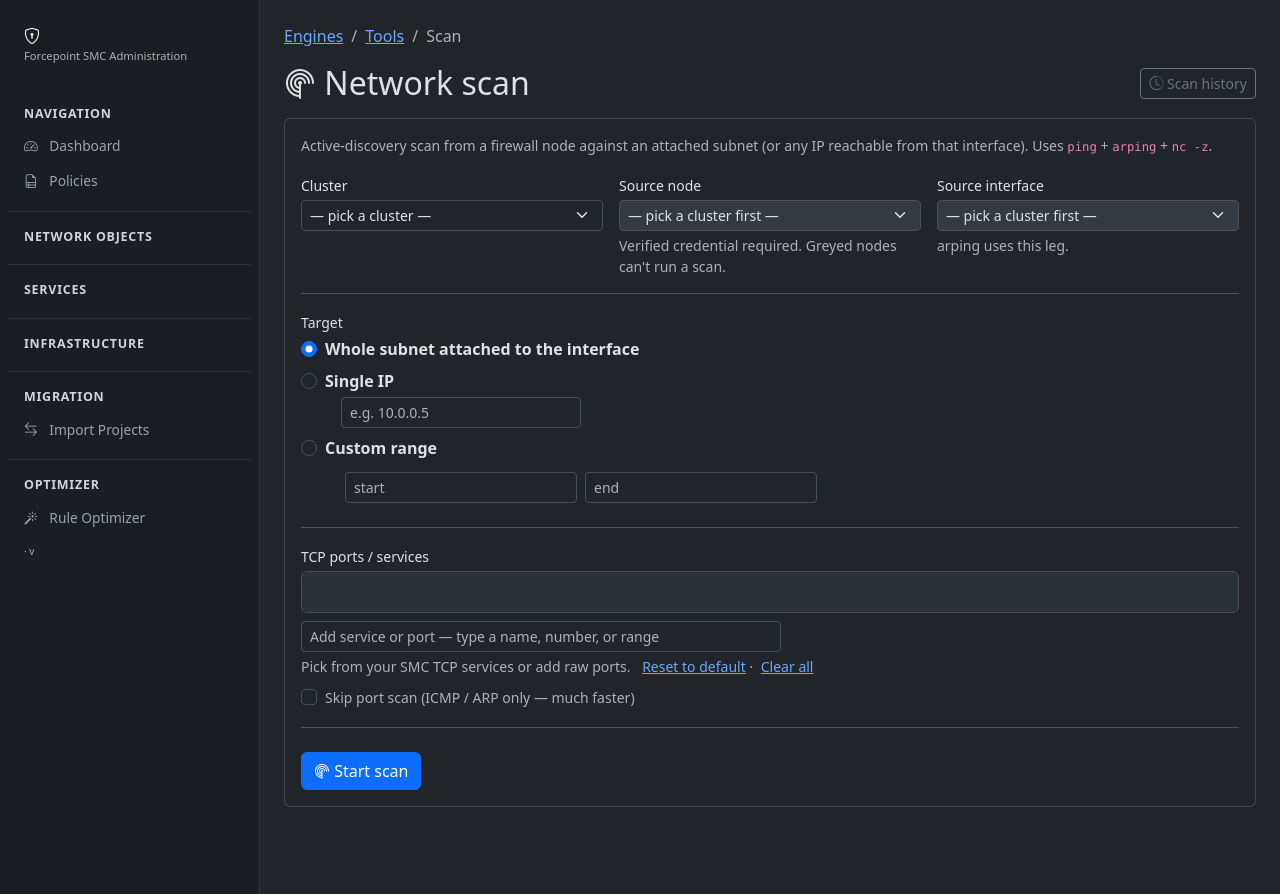
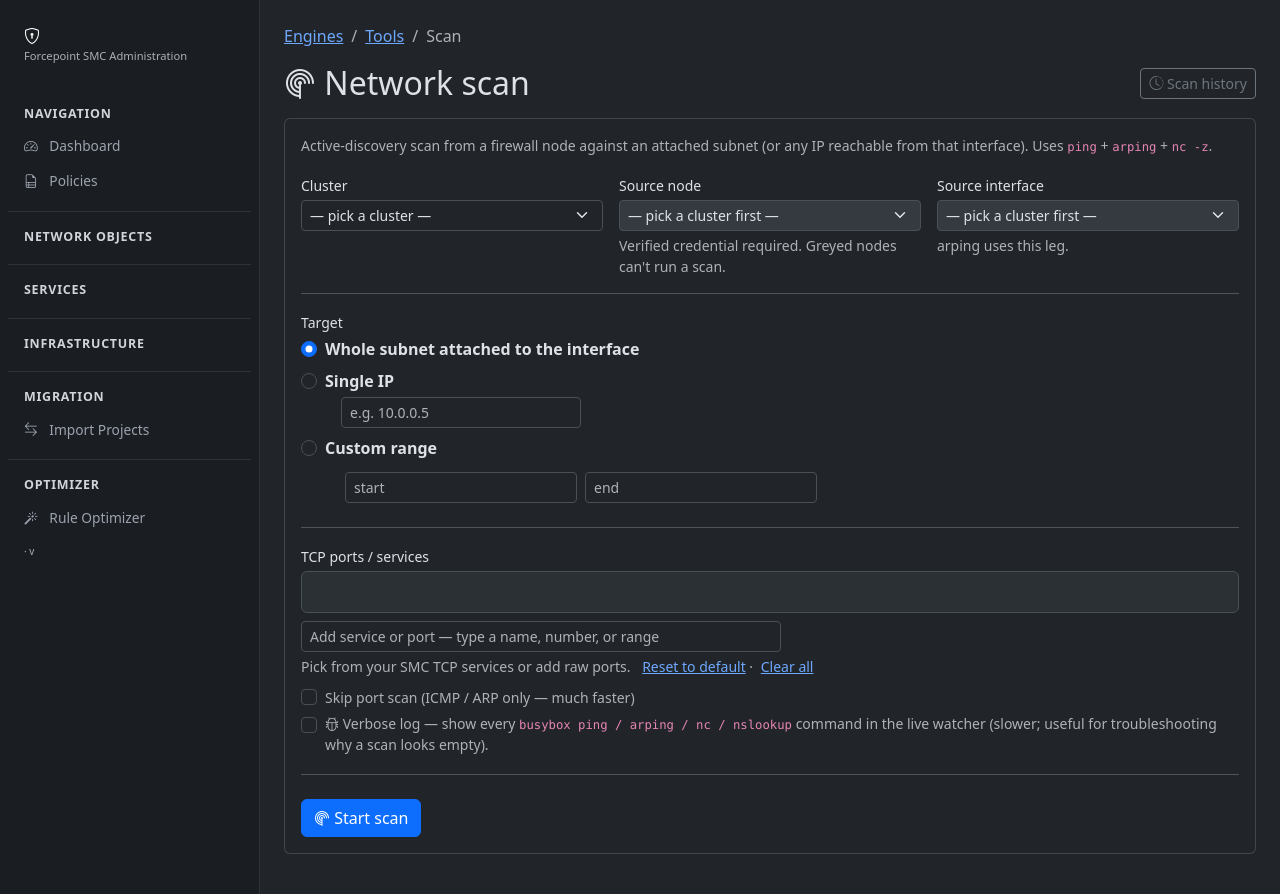
Before and after one commit to smaterazzi/FlexEdgeAdminProd, a Python web app: template webapp/templates/engines/tools_scan.html in a window 1280 px wide. Run offline with Jinja, Linux system fonts and the light colour scheme; the template is opened without the code that fills it, so the values that code supplies are empty.

Commit message:
FlexEdgeAdmin release — 2026-05-08
Co-Authored-By: Claude Opus 4.6 (1M context) <noreply@anthropic.com>

```diff
--- a/webapp/engines_manager.py
+++ b/webapp/engines_manager.py
@@ -778,6 +778,7 @@ def tools_scan_start():
     ports_raw = (request.form.get("ports") or "").strip()
     skip_port_scan = request.form.get("skip_port_scan") == "1"
     accept_warning = request.form.get("accept_warning") == "1"
+    verbose = request.form.get("verbose") == "1"
 
     if not engine_name or not node_index_raw or not iface_id:
         flash("Pick a cluster, node, and interface first.", "warning")
@@ -919,11 +920,13 @@ def tools_scan_start():
         source_iface_id=iface_id,
         source_iface_name=iface_label,
         target_label=target_label,
+        verbose=verbose,
     )
     _log_activity_engines(
         "scan", "scan_started", "ok", target_label,
         f"mode={target_mode} ip_list_size={len(ip_list)} "
-        f"ports={len(ports)} scan_id={scan_id[:8]}",
+        f"ports={len(ports)} verbose={int(verbose)} "
+        f"scan_id={scan_id[:8]}",
     )
     return redirect(url_for("engines.tools_scan", scan_id=scan_id))
 
--- a/webapp/templates/engines/tools_scan.html
+++ b/webapp/templates/engines/tools_scan.html
@@ -357,6 +357,16 @@
                  value="1" id="skipPortScan">
           <label class="form-check-label small text-muted" for="skipPortScan">
             Skip port scan (ICMP / ARP only — much faster)
+          </label>
+        </div>
+        <div class="form-check mt-1">
+          <input class="form-check-input" type="checkbox" name="verbose"
+                 value="1" id="verboseScan">
+          <label class="form-check-label small text-muted" for="verboseScan">
+            <i class="bi bi-bug"></i>
+            Verbose log — show every <code>busybox ping / arping / nc /
+            nslookup</code> command in the live watcher (slower; useful
+            for troubleshooting why a scan looks empty).
           </label>
         </div>
       </div>
```
Also changed, not shown: webapp/engine_scan.py (+31 -2 lines), webapp/engine_scan_jobs.py (+14 -2 lines), .version.json, CHANGELOG.md.
